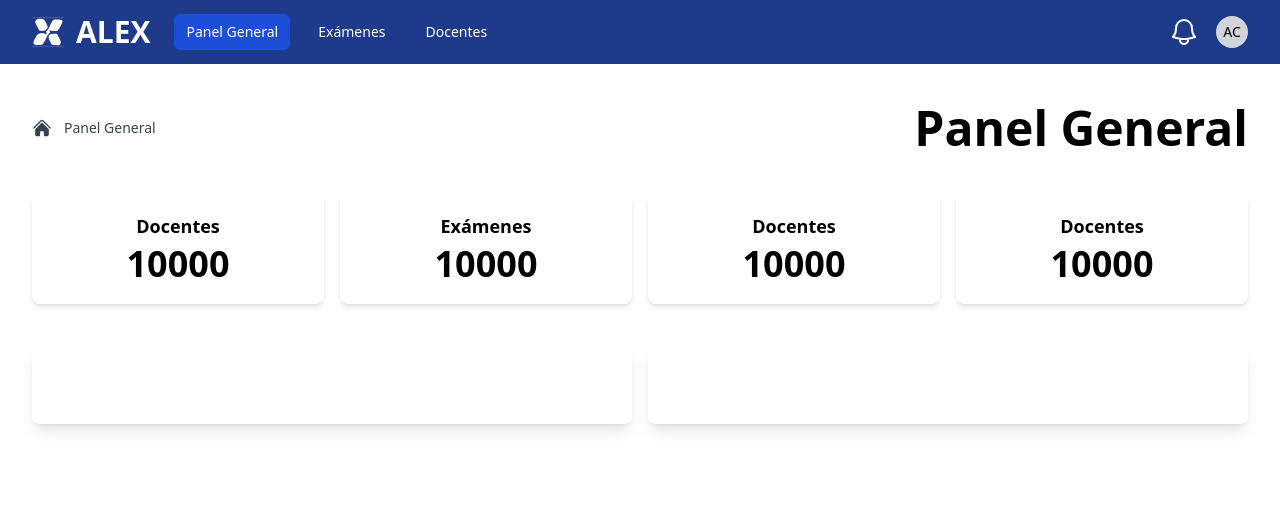
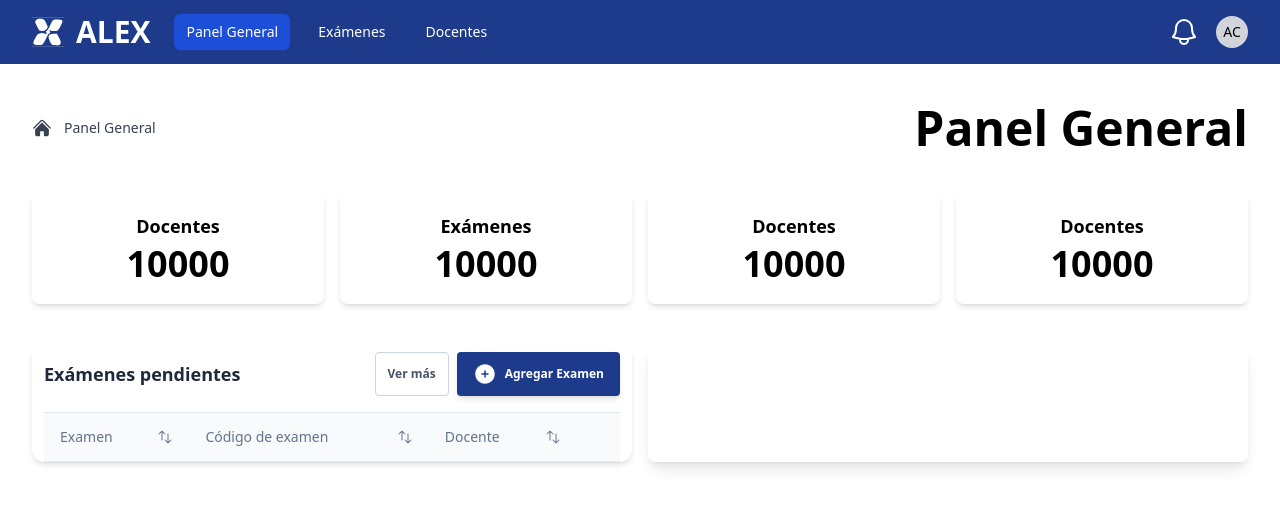
Before and after one commit to Darkpool645/alex-frontend, a React (Vite) app: page /admin in a window 1280 px wide. Shown: the top 508 px of the page. Built offline with nearby package versions, Linux system fonts and the light colour scheme.

Commit message:
Add uncompleted exams' table header from dashboard

```diff
--- a/src/screens/admin/AdminDashboardScreen.jsx
+++ b/src/screens/admin/AdminDashboardScreen.jsx
@@ -1,4 +1,4 @@
-import { HomeIcon } from "@heroicons/react/24/solid";
+import { HomeIcon, PlusCircleIcon, ArrowsUpDownIcon } from "@heroicons/react/24/solid";
 import Breadcrumb from "@/components/common/Breadcrumb";
 import FastCounter from "@/components/common/FastCounter";
 
@@ -32,7 +32,54 @@ const AdminDashboard = () => {
 
             </div>
             <div className="grid grid-cols-1 md:grid-cols-2 gap-4 pt-10">
-                <div className="w-full p-10 rounded-lg shadow-lg" />
+                <div className="relaitve flex flex-col w-full h-full text-slate-700 shadow-md pt-2 px-3 rounded-xl bg-clip-border">
+                    <div className="flex items-center justify-between">
+                        <h3 className="text-lg font-semibold text-slate-800">Exámenes pendientes</h3>
+                        <div className="flex flex-col gap-2 shrink-0 sm:flex-row">
+                            <button className="rounded border border-slate-300 py-2.5 px-3 text-center text-xs font-semibold text-slate-600 transition-all hover:opacity-75 active:opacity-[0.85]"
+                                type="button">
+                                Ver más
+                            </button>
+                            <button className="flex select-none items-center gap-2 rounded bg-blue-900 py-2.5 px-4 text-xs font-semibold text-white shadow-md shadow-slate-900/10 transition-all hover:shadow-lg hover::shadow-slate-900/20 focus:opacity-[0.85] focus:shadow-none active:opacity-[0.85]"
+                                type="button">
+                                <PlusCircleIcon className="size-6 text-white" />
+                                Agregar Examen
+                            </button>
+                        </div>
+                    </div>
+                    <div className="p-0">
+                        <table className="w-full mt-4 text-left table-auto min-w-max">
+                            <thead>
+                                <tr>
+                                    <th className="p-4 transition-colors cursor-pointer border-y border-slate-200 bg-slate-50 hover:bg-slate-100">
+                                        <p className="flex items-center justify-between gap-2 text-sm font-normal leading-none text-slate-500">
+                                            Examen
+                                            <ArrowsUpDownIcon className="size-4" />
+                                        </p>
+                                    </th>
+                                    <th className="p-4 transition-colors cursor-pointer border-y border-slate-200 bg-slate-50 hover:bg-slate-100">
+                                        <p className="flex items-center justify-between gap-2 text-sm font-normal leading-none text-slate-500">
+                                            Código de examen
+                                            <ArrowsUpDownIcon className="size-4" />
+                                        </p>
+                                    </th>
+                                    <th className="p-4 transition-colors cursor-pointer border-y border-slate-200 bg-slate-50 hover:bg-slate-100">
+                                        <p className="flex items-center justify-between gap-2 text-sm font-normal leading-none text-slate-500">
+                                            Docente
+                                            <ArrowsUpDownIcon className="size-4" />
+                                        </p>
+                                    </th>
+                                    <th
+                                        className="p-4 transition-colors cursor-pointer border-y border-slate-200 bg-slate-50 hover:bg-slate-100">
+                                        <p
+                                            className="flex items-center justify-between gap-2 font-sans text-sm  font-normal leading-none text-slate-500">
+                                        </p>
+                                    </th>
+                                </tr>
+                            </thead>
+                        </table>
+                    </div>
+                </div>
                 <div className="w-full p-10 rounded-lg shadow-lg" />
             </div>
         </div>
```
